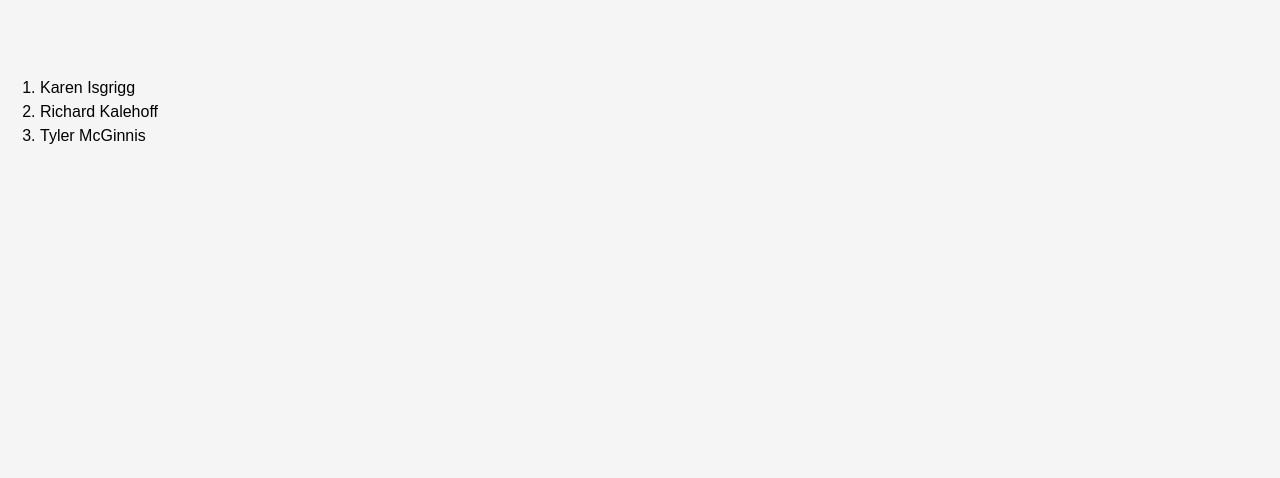
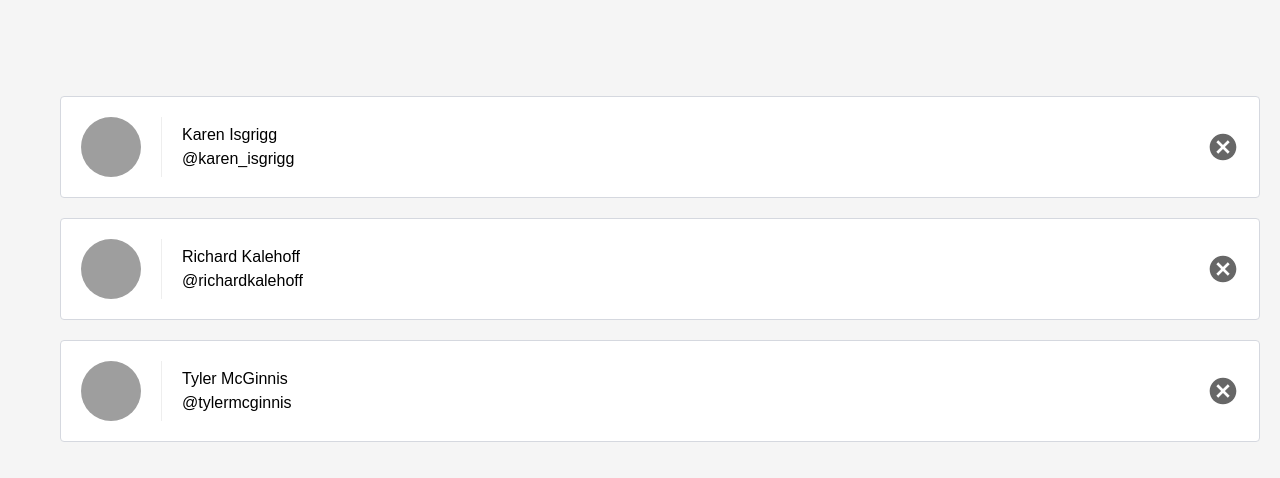
Before and after one commit to matheusicaro/react-udacity-lessons, a React (Create React App) app in the folder react-fundamentals/lesson-3/reactnd-contacts-app/: page / in a window 1280 px wide. Shown: the top 478 px of the page. Built offline with nearby package versions, Linux system fonts and the light colour scheme.

Commit message:
inserting tags and style for elements in view.

```diff
--- a/react-fundamentals/lesson-3/reactnd-contacts-app/src/components/ListContacts.js
+++ b/react-fundamentals/lesson-3/reactnd-contacts-app/src/components/ListContacts.js
@@ -8,15 +8,32 @@ class ListContacts extends Component {
 
         return (
             <ol className="list-contacts">
-                {   this.props.contacts.map(element =>(
-                        <li key={ element.id }>
-                            {element.name}
+                {
+                    this.props.contacts.map( (element) =>(
+
+                        <li key={ element.id } className='contact-list-item'>
+
+                            <div
+                                className='contact-avatar'
+                                style={{
+                                    backgroundImage: `url( ${element.avatarURL} )`
+                                }}
+                            ></div>
+
+                            <div className='contact-details'>
+                                <p>{ element.name }</p>
+                                <p>@{ element.handle }</p>
+                            </div>
+
+                            <div className='contact-remove'>
+                                remove
+                            </div>
+
                         </li>
                     ))
                 }
             </ol>
         )
-
     }
 }
 export default ListContacts
```
